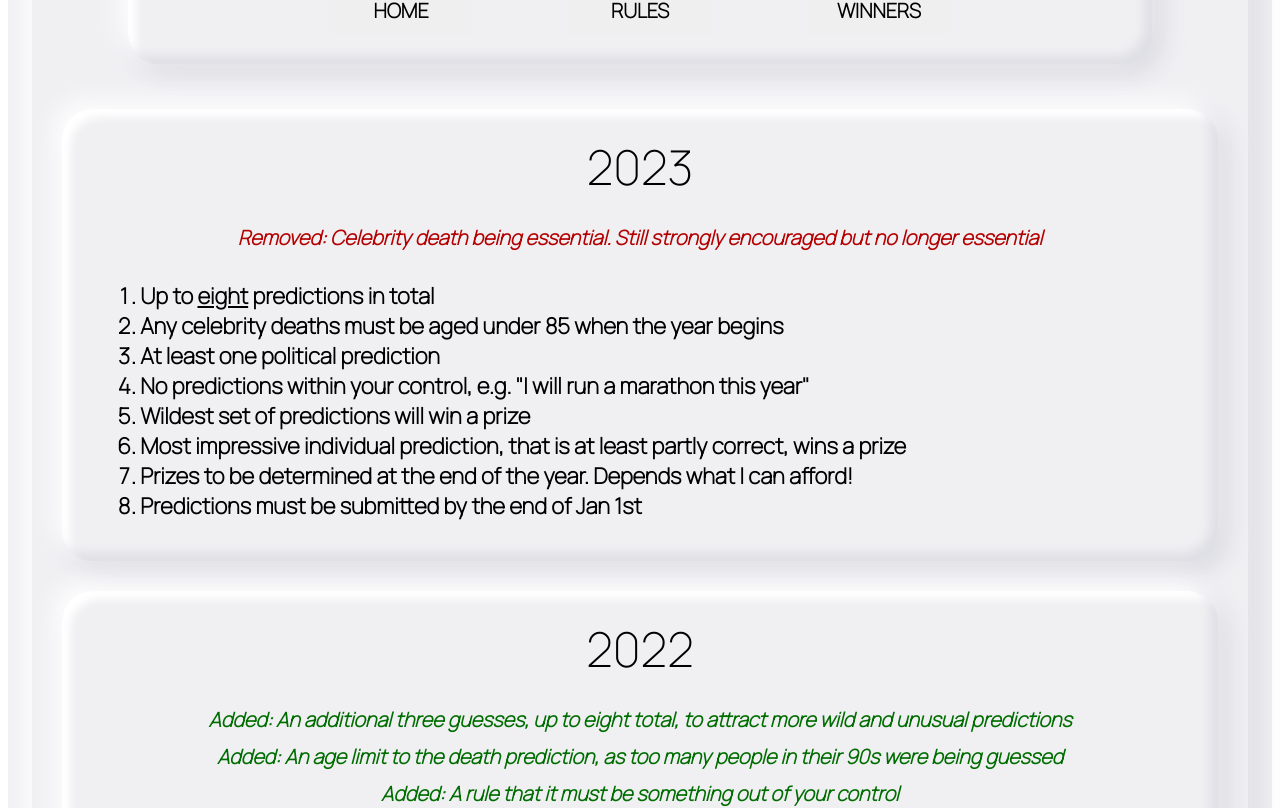
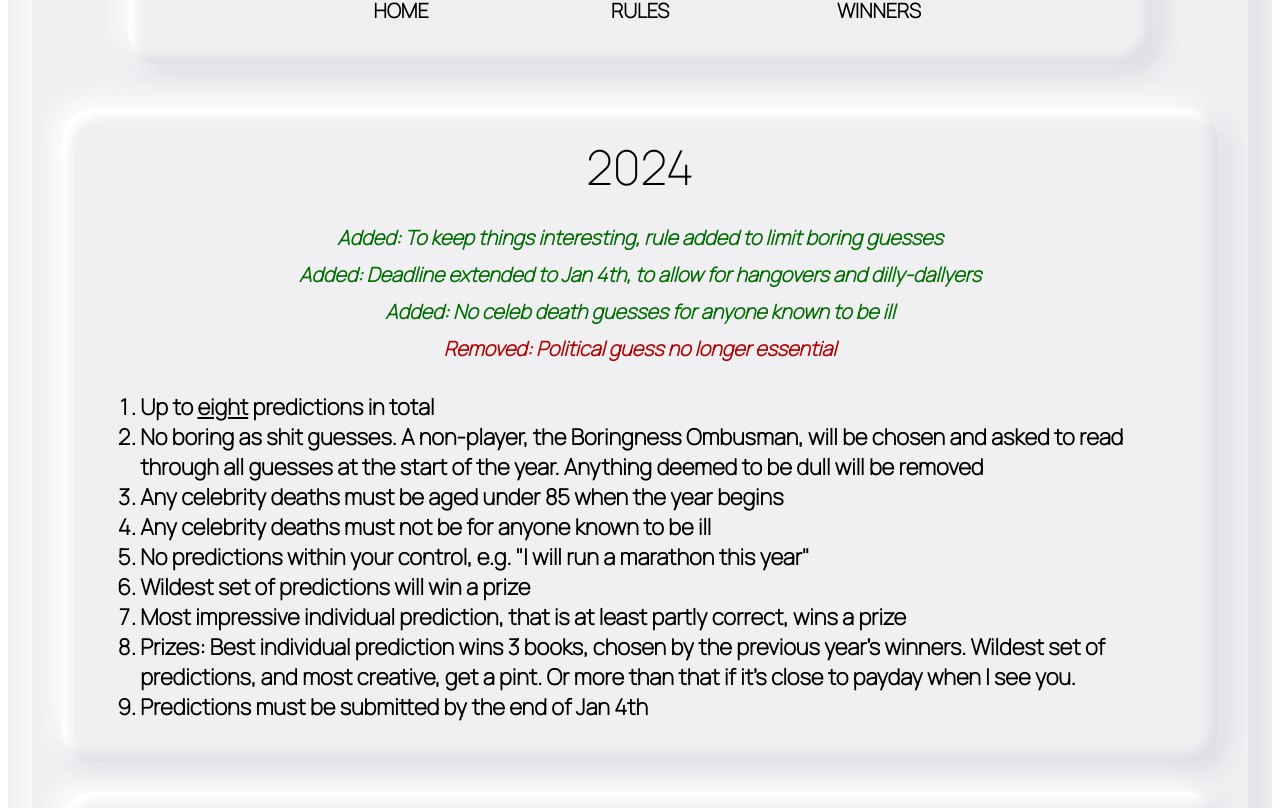
Before and after one commit to curlyfriesplease/guesstoimpress, a React (Create React App) app: page /rules in a window 1280 px wide. Shown: the part 274-1082 px from the top of the page. Built offline with nearby package versions, Linux system fonts and the light colour scheme; no server answers; what aws-amplify would draw is missing.

Commit message:
Adds 2024 rules, corrects spacing of guess extra info

```diff
--- a/src/css/guesses.css
+++ b/src/css/guesses.css
@@ -9,7 +9,7 @@
   display: grid;
   grid-template-areas:
     'cat aut tex yea sta'
-    'cat aut inf yea sta';
+    'cat aut tex yea sta';
   min-height: 45px;
   grid-template-columns: 10% 10% 55% 10% 10%;
   grid-template-rows: auto auto;
@@ -47,7 +47,7 @@
 
 .guessText {
   grid-area: tex;
-  display: flex;
+  display: flex-column;
   align-items: center;
   justify-content: center;
   padding: 1px 20px 1px 20px;
@@ -79,7 +79,7 @@
 }
 
 .guessInfo {
-  grid-area: inf;
+  grid-area: tex;
   display: flex;
   align-items: center;
   justify-content: center;
@@ -178,7 +178,7 @@
 .removeIncorrectsButton {
   border: none;
   font-style: italic;
-  color:rgb(108, 108, 120);
+  color: rgb(108, 108, 120);
   font-family: 'Fredoka', sans-serif;
   font-size: 10px;
 }
@@ -192,7 +192,7 @@
     grid-template-areas:
       '. aut . yea .'
       'tex tex tex tex tex'
-      'inf inf inf inf inf'
+      'tex tex tex tex tex'
       '. cat . sta .';
     grid-template-columns: 5% 40% 10% 40% 5%;
     grid-template-rows: auto auto auto auto;
--- a/src/views/rules.js
+++ b/src/views/rules.js
@@ -1,24 +1,63 @@
-import React from "react";
-import "../css/rules.css";
-import "../App.css";
-import {
-  YearContainer,
-} from "../components/winners";
+import React from 'react';
+import '../css/rules.css';
+import '../App.css';
+import { YearContainer } from '../components/winners';
 
 export const Rules = () => (
   <>
-    <YearContainer year={"2023"}>
+    <YearContainer year={'2024'}>
+      <p className="addedRule">
+        Added: To keep things interesting, rule added to limit boring guesses
+      </p>
+      <p className="addedRule">
+        Added: Deadline extended to Jan 4th, to allow for hangovers and
+        dilly-dallyers
+      </p>
+      <p className="addedRule">
+        Added: No celeb death guesses for anyone known to be ill
+      </p>
+      <p className="removedRule">
+        Removed: Political guess no longer essential
+      </p>
+      <ol className="annualRulesList">
+        <li>
+          Up to <u>eight</u> predictions in total
+        </li>
+        <li>
+          No boring as shit guesses. A non-player, the Boringness Ombusman, will
+          be chosen and asked to read through all guesses at the start of the
+          year. Anything deemed to be dull will be removed
+        </li>
+        <li>Any celebrity deaths must be aged under 85 when the year begins</li>
+        <li>Any celebrity deaths must not be for anyone known to be ill</li>
+        <li>
+          No predictions within your control, e.g. "I will run a marathon this
+          year"
+        </li>
+        <li>Wildest set of predictions will win a prize</li>
+        <li>
+          Most impressive individual prediction, that is at least partly
+          correct, wins a prize
+        </li>
+        <li>
+          Prizes: Best individual prediction wins 3 books, chosen by the
+          previous year's winners. Wildest set of predictions, and most
+          creative, get a pint. Or more than that if it's close to payday when I
+          see you.
+        </li>
+        <li>Predictions must be submitted by the end of Jan 4th</li>
+      </ol>
+    </YearContainer>
+    <YearContainer year={'2023'}>
       <p className="removedRule">
         Removed: Celebrity death being essential. Still strongly encouraged but
         no longer essential
       </p>
       <ol className="annualRulesList">
-      <li>
+        <li>
           Up to <u>eight</u> predictions in total
         </li>
-        <li>
-          Any celebrity deaths must be aged under 85 when the year begins
-        </li>
+        <li>Any celebrity deaths must be aged under 85 when the year begins</li>
         <li>At least one political prediction</li>
         <li>
           No predictions within your control, e.g. "I will run a marathon this
@@ -30,14 +69,15 @@ export const Rules = () => (
           correct, wins a prize
         </li>
         <li>
-          Prizes to be determined at the end of the year. Depends what I can afford!
+          Prizes: Best individual prediction wins 3 books, chosen by the
+          previous year's winners. Wildest set of predictions, and most
+          creative, get a pint. Or more than that if it's close to payday when I
+          see you.
         </li>
-        <li>
-          Predictions must be submitted by the end of Jan 1st
-        </li>
+        <li>Predictions must be submitted by the end of Jan 1st</li>
       </ol>
     </YearContainer>
-    <YearContainer year={"2022"}>
+    <YearContainer year={'2022'}>
       <p className="addedRule">
         Added: An additional three guesses, up to eight total, to attract more
         wild and unusual predictions
@@ -50,7 +90,9 @@ export const Rules = () => (
         Added: A rule that it must be something out of your control
       </p>
       <p className="removedRule">
-        Removed: Deciding what the prizes are before the year starts. Seemed like a good idea at the time to say there was a polaroid camera at the other end. But when the time came around, my wallet said baby please no
+        Removed: Deciding what the prizes are before the year starts. Seemed
+        like a good idea at the time to say there was a polaroid camera at the
+        other end. But when the time came around, my wallet said baby please no
       </p>
       <ol className="annualRulesList">
         <li>
@@ -70,14 +112,15 @@ export const Rules = () => (
           correct, wins a prize
         </li>
         <li>
-          Prizes to be determined at the end of the year depending on whether I've saved any money or not. Probably not. So just a pint each most likely.
+          Prizes: Best individual prediction wins 3 books, chosen by the
+          previous year's winners. Wildest set of predictions, and most
+          creative, get a pint. Or more than that if it's close to payday when I
+          see you.
         </li>
-        <li>
-          Predictions must be submitted by the end of Jan 1st
-        </li>
+        <li>Predictions must be submitted by the end of Jan 1st</li>
       </ol>
     </YearContainer>
-    <YearContainer year={"2021"}>
+    <YearContainer year={'2021'}>
       <ol className="annualRulesList">
         <li>
           Up to <u>five</u> predictions in total
```
Also changed, not shown: src/components/guesses.js (+118 -28 lines).
